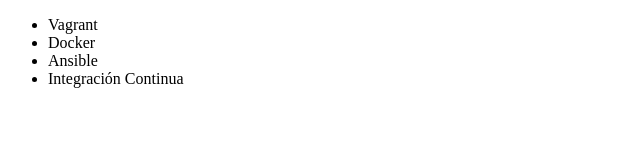
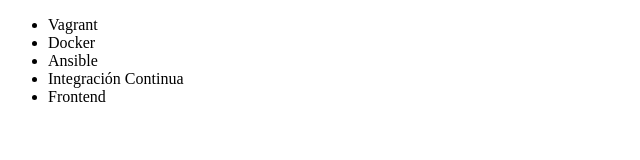
Before and after one commit to plata-wagner/alura-git, a plain HTML site: page index.html in a window 1280 px wide. Shown: the full height of the page, 0-640 px from the left. Drawn offline with Linux system fonts and the light colour scheme.

Commit message:
agregamos curso fronted a la lista de cursos

```diff
--- a/index.html
+++ b/index.html
@@ -10,6 +10,7 @@
       <li>Docker</li>
       <li>Ansible</li>
       <li>Integración Continua</li>
+      <li>Frontend</li>
     </ul>
   </body>
 </html>
```
